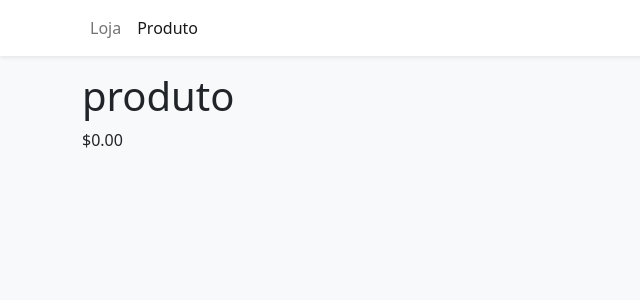
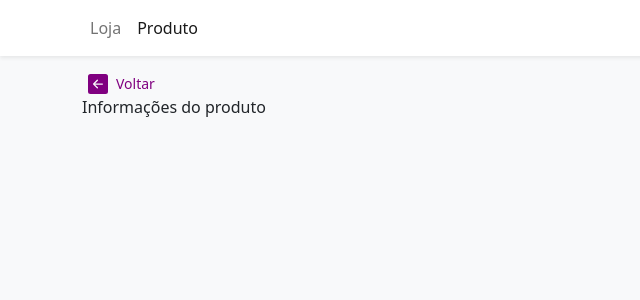
Before and after one commit to monteirocamis/loja-visie, a React (Vite) app in the folder New Store/: page /productdetails in a window 1280 px wide. Shown: the top 300 px of the page, without its empty margins (0-640 px from the left). Built offline with nearby package versions, Linux system fonts and the light colour scheme.

Commit message:
:art: back button

```diff
--- a/New Store/src/App.tsx
+++ b/New Store/src/App.tsx
@@ -6,7 +6,7 @@ import { About } from "./pages/About"
 import { ProductDetails } from "./pages/ProductDetails"
 import { Navbar } from "./components/Navbar"
 import { ShoppingCartProvider } from "./context/ShoppingCartContext"
-
+import   './globals.css'
 
 function App() {
   return (
--- a/New Store/src/components/CartItem.tsx
+++ b/New Store/src/components/CartItem.tsx
@@ -29,7 +29,8 @@ export function CartItem({ id, quantity }: CartItemProps) {
           )}
         </div>
         <div className="text-muted" style={{ fontSize: ".75rem" }}>
-          {formatCurrency(item.price)}
+
+          {formatCurrency(item.price - ((item.discountPercentage *  item.price) / 100)  ) }
         </div>
       </div>
       <div> {formatCurrency(item.price * quantity)}</div>
--- a/New Store/src/components/ShoppingCart.tsx
+++ b/New Store/src/components/ShoppingCart.tsx
@@ -13,7 +13,7 @@ export function ShoppingCart({ isOpen }: ShoppingCartProps) {
   return (
     <Offcanvas show={isOpen} onHide={closeCart} placement="end">
       <Offcanvas.Header closeButton>
-        <Offcanvas.Title>Carinho</Offcanvas.Title>
+        <Offcanvas.Title>Cart</Offcanvas.Title>
       </Offcanvas.Header>
       <Offcanvas.Body>
         <Stack gap={3}>
@@ -25,7 +25,8 @@ export function ShoppingCart({ isOpen }: ShoppingCartProps) {
             {formatCurrency(
               cartItems.reduce((total, cartItem) => {
                 const item = storeItems.find(i => i.id === cartItem.id)
-                return total + (item?.price || 0) * cartItem.quantity
+                return total + ( item?.price || 0) * cartItem.quantity
+                //item.price - ((item.discountPercentage *  item.price) / 100)
               }, 0)
             )}
           </div>
--- a/New Store/src/context/ShoppingCartContext.tsx
+++ b/New Store/src/context/ShoppingCartContext.tsx
@@ -25,6 +25,7 @@ type ShoppingCartContext = {
 const ShoppingCartContext = createContext({} as ShoppingCartContext)
 
 export function useShoppingCart() {
+
   return useContext(ShoppingCartContext)
 }
 export function ShoppingCartProvider({ children }: ShoppingCartProviderProps) {
--- /dev/null
+++ b/New Store/src/globals.css
@@ -0,0 +1,6 @@
+:root{
+    --bg-primary: purple;
+    --bg-secondary: white;
+    border-radius: 12px;
+    --secondary-text: blue;
+}
--- /dev/null
+++ b/New Store/src/images/icons/arrow-left-square-fill.tsx
@@ -0,0 +1,10 @@
+
+
+export function BackIcon(){
+return (
+
+  <svg xmlns="http://www.w3.org/2000/svg" width="20" height="20" fill="currentColor" className="bi bi-arrow-left-square-fill" viewBox="0 0 16 16">
+  <path d="M16 14a2 2 0 0 1-2 2H2a2 2 0 0 1-2-2V2a2 2 0 0 1 2-2h12a2 2 0 0 1 2 2v12zm-4.5-6.5H5.707l2.147-2.146a.5.5 0 1 0-.708-.708l-3 3a.5.5 0 0 0 0 .708l3 3a.5.5 0 0 0 .708-.708L5.707 8.5H11.5a.5.5 0 0 0 0-1z"/>
+</svg>
+)
+}
--- a/New Store/src/pages/ProductDetails.tsx
+++ b/New Store/src/pages/ProductDetails.tsx
@@ -1,17 +1,65 @@
-import { Carousel , Row, Col, Container } from "react-bootstrap";
+import { Carousel , Row, Col, Container, Button } from "react-bootstrap";
 import { ProductItem } from "../components/ProductItem"
 import storeItems from "../data/items.json"
 import { formatCurrency } from "../utilities/formatCurrency"
 import { CartItem } from "../components/CartItem"
 import { useShoppingCart } from "../context/ShoppingCartContext"
+import styled from 'styled-components'
+import { BackIcon } from "../images/icons/arrow-left-square-fill";
+import { useNavigate, useParams } from "react-router-dom";
+interface ButtonProps{
+  navigate: string;
+}
+
+const ContainerBack = styled.div`
+display: flex;
+justify-content: start;
+align-items: flex-start;
+
+`
+
+const BackButton = styled.button`
+display: flex;
+justify-content: center;
+align-items: center;
+gap: 8px;
+color: var(--bg-primary);
+font-size: 14px;
+font-weight: 500;
+
+
+background-color: transparent;
+border: none;
+cursor: pointer;
+`
 
 export function ProductDetails() {
-  const { closeCart, cartItems } = useShoppingCart()
+  // const { closeCart, cartItems } = useShoppingCart()
+  const navigate = useNavigate();
+
+  const handleBack = () => {
+    navigate("/");
+};
+
 
   return (
 <>
-  <h1> produto</h1>
-  {cartItems.map(item => (
+
+<ContainerBack>
+  <BackButton onClick={handleBack}>
+ <BackIcon />
+
+    Voltar
+    </BackButton>
+</ContainerBack>
+    <section> Informações do produto</section>
+
+
+
+
+
+
+  {/* {cartItems.map(item => (
     <CartItem key={item.id} {...item} />
     ))}
 
@@ -20,7 +68,7 @@ export function ProductDetails() {
                 const item = storeItems.find(i => i.id === cartItem.id)
                 return total + (item?.price || 0) * cartItem.quantity
               }, 0)
-              )}
+              )} */}
  </>
 
   )
--- a/package.json
+++ b/package.json
@@ -1,6 +1,7 @@
 {
   "dependencies": {
     "@types/styled-components": "^5.1.26",
+    "bootstrap-icons": "^1.10.5",
     "styled-components": "^6.0.7"
   }
 }
```
Also changed, not shown: New Store/src/components/PageDafault.tsx (added, +8 -0 lines), New Store/src/images/icons/arrow-left-square.svg (added), 1 other file (tests, documents, lock files or other folders).
